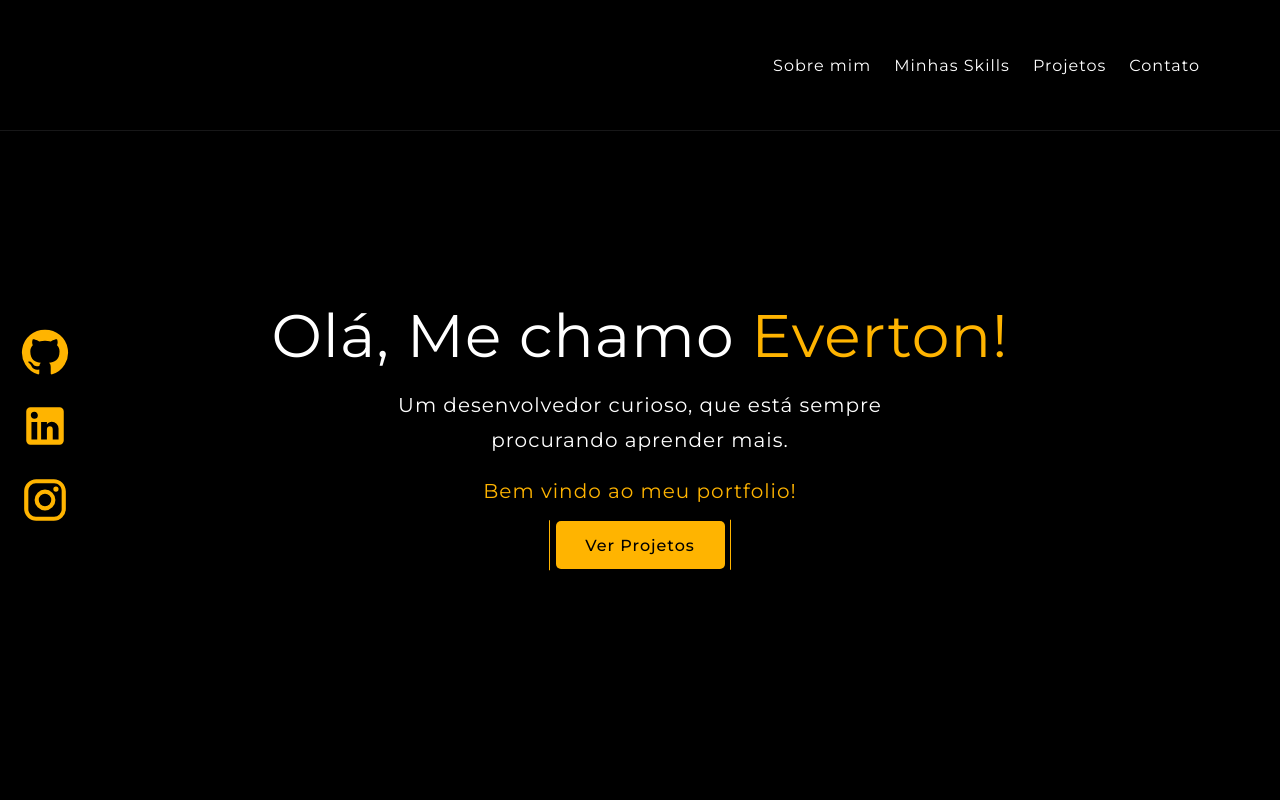
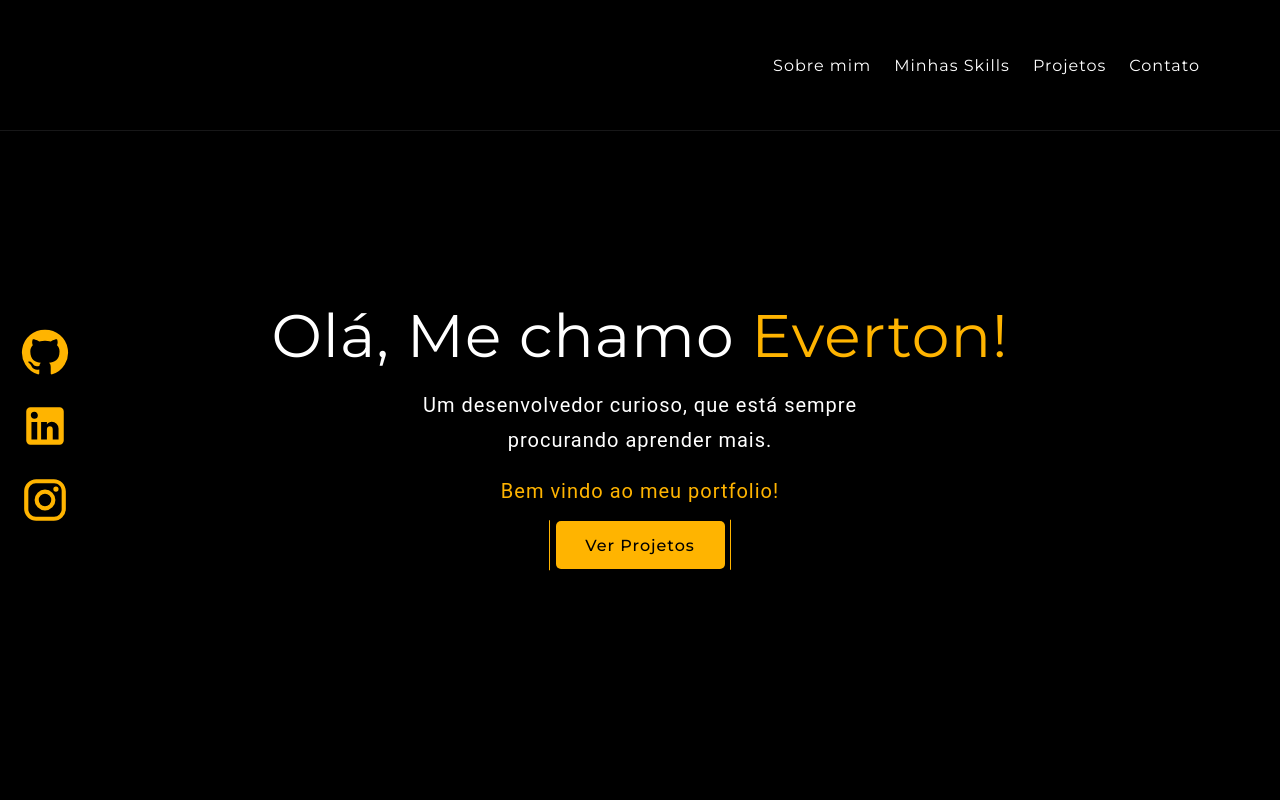
Before and after one commit to EvertonCarvalho1/portfolio-app, a React (Create React App) app: page / in a window 1280 px wide. Shown: the top 800 px of the page. Built offline with nearby package versions, Linux system fonts and the light colour scheme.

Commit message:
refactoring

```diff
--- a/public/index.html
+++ b/public/index.html
@@ -21,6 +21,12 @@
   <link rel="stylesheet" type="text/css"
     href="https://cdnjs.cloudflare.com/ajax/libs/slick-carousel/1.6.0/slick-theme.min.css" />
 
+  <link rel="preconnect" href="https://fonts.googleapis.com">
+  <link rel="preconnect" href="https://fonts.gstatic.com" crossorigin>
+  <link
+    href="https://fonts.googleapis.com/css2?family=Montserrat:ital,wght@0,100;0,200;0,300;0,400;0,500;0,600;0,700;0,800;0,900;1,100;1,200;1,300;1,400;1,500;1,600;1,700;1,800;1,900&display=swap"
+    rel="stylesheet">
+
   <title>React App</title>
 </head>
 
--- a/src/pages/AboutMe/styles.ts
+++ b/src/pages/AboutMe/styles.ts
@@ -39,9 +39,9 @@
         p{
             margin: 40px 0 15px;
             line-height: 2.2rem;
-            font-family: "Montserrat", Sans-serif;;
+            font-family: "Roboto", serif;
             font-weight: normal;
-            font-size: 16px;
+            font-size: 18px;
             color: #FFF;
             & + p{
                 margin: 0 0 32px;
--- a/src/pages/Home/styles.ts
+++ b/src/pages/Home/styles.ts
@@ -47,7 +47,7 @@
                 margin: 16px 16px 0px;
                 h1{
                     line-height: 2.2rem;
-                    font-family: "Montserrat", serif;
+                    font-family: "Roboto", serif;
                     font-size: 20px;
                     font-weight: normal;
                 }
@@ -64,7 +64,7 @@
     .welcomeText{
         h1{
             line-height: 2.2rem;
-            font-family: "Montserrat", serif;;
+            font-family: "Roboto", serif;
             font-size: 20px;
             color: #FFB400;
             font-weight: normal;
--- a/src/pages/MySkills/styles.ts
+++ b/src/pages/MySkills/styles.ts
@@ -45,5 +45,3 @@
         box-shadow: 15px 13px 13px 0px rgba(0,0,0,0.75);
     }
 `;
-
-//#0f0f0f
--- a/src/styles/global.ts
+++ b/src/styles/global.ts
@@ -17,7 +17,7 @@
 }
 
 body, input, button{
-    font: 16px "Montserrat", Sans-serif;;
+    font: 16px "Montserrat", sans-serif;
 }
 button{
     cursor: pointer;
```
